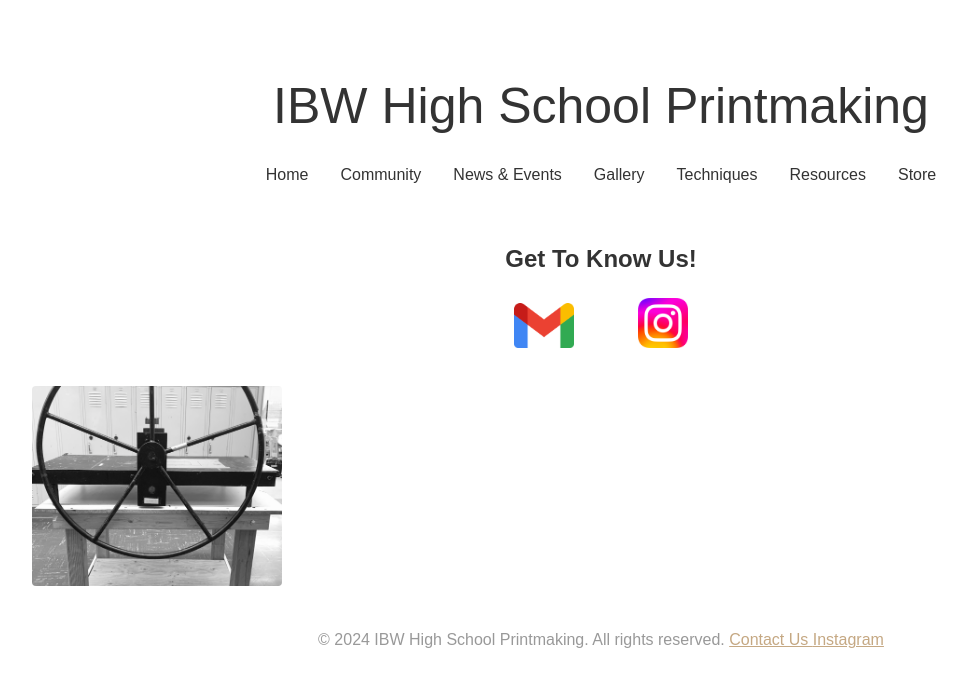
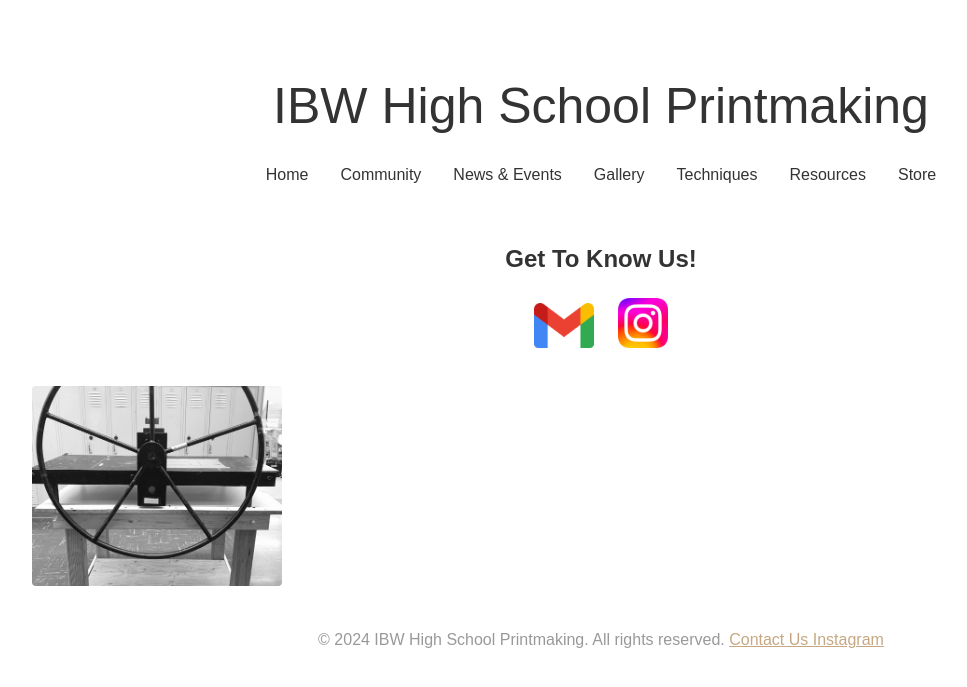
Before and after one commit to IBWPrintmaking/IBWPrintmaking.github.io, a Jekyll site: the page built from community.html, in a window 1280 px wide. Shown: the top 687 px of the page, without its empty margins (39-1006 px from the left). Built offline with Jekyll 4.4.1, drawn with Linux system fonts in a browser that asks for light colours.

Commit message:
Update community.html

```diff
--- a/community.html
+++ b/community.html
@@ -16,8 +16,8 @@ title: Community
 
   <div class="bodytext">
     <h2> Get To Know Us!</h2>
-    <a href="mailto:printmakingibw@gmail.com"><img src="assets/other-images/gmail_icon.png" style="width:60px;height:45px; margin-right: 30px;"></a>
-    <a href="https://www.instagram.com/ibwprintmaking/"><img src="assets/other-images/instagram_logo.png" style="width:50px;height:50px; margin-left: 30px;"></a>
+    <a href="mailto:printmakingibw@gmail.com"><img src="assets/other-images/gmail_icon.png" style="width:60px;height:45px; margin-right: 10px;"></a>
+    <a href="https://www.instagram.com/ibwprintmaking/"><img src="assets/other-images/instagram_logo.png" style="width:50px;height:50px; margin-left: 10px;"></a>
   </div>
 
   <div class="gallery-grid">
```
